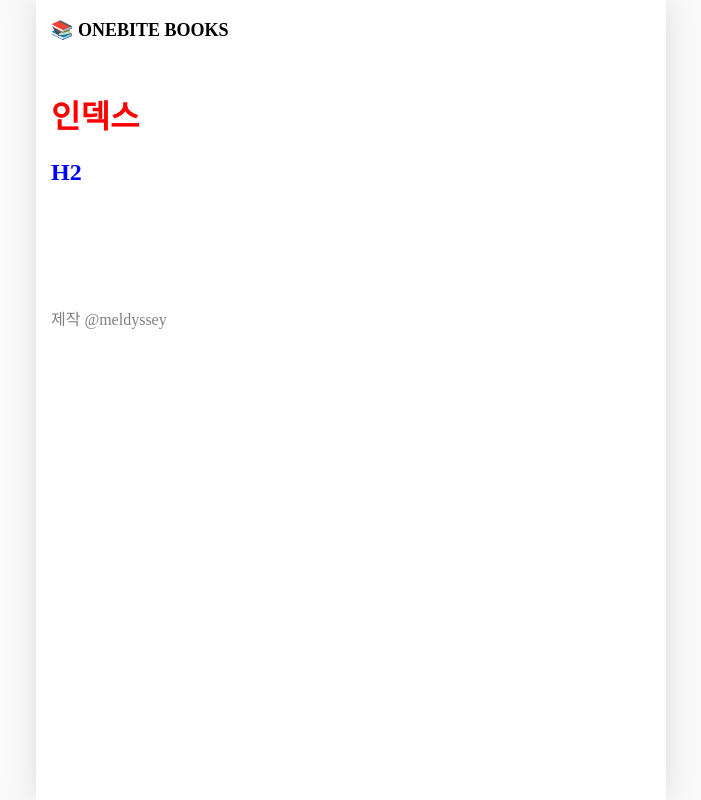
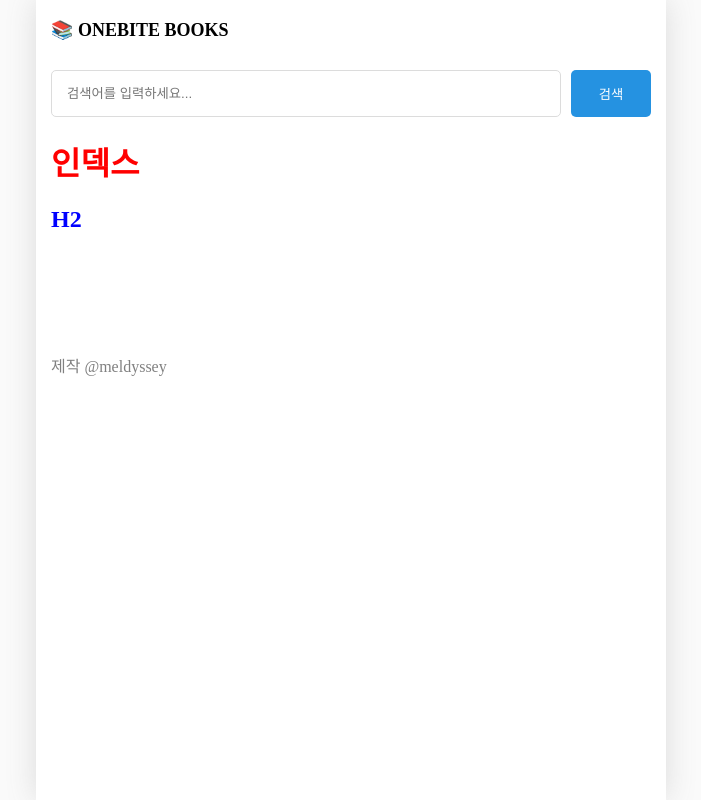
Before and after one commit to meldyssey/onebite-next, a Next.js app in the folder section02/: page / in a window 1280 px wide. Shown: the whole page, without its empty margins (289-990 px from the left). Built offline with nearby package versions, Linux system fonts and the light colour scheme.

Commit message:
page layout 설정

```diff
--- /dev/null
+++ b/section02/src/components/searchable-layout.module.css
@@ -0,0 +1,21 @@
+.searchbar_container{
+  display: flex;
+  gap: 10px;
+  margin-bottom: 20px;
+}
+
+.searchbar_container > input {
+  flex: 1;
+  padding: 15px;
+  border-radius: 5px;
+  border: 1px solid rgb(220, 220, 220);
+}
+
+.searchbar_container > button{
+  width: 80px;
+  border-radius: 5px;
+  border: none;
+  background-color: rgb(37, 146, 225);
+  color: white;
+  cursor: pointer;
+}
--- /dev/null
+++ b/section02/src/components/searchable-layout.tsx
@@ -0,0 +1,49 @@
+import { useRouter } from "next/router";
+import { ReactNode, useEffect, useState } from "react";
+import style from "./searchable-layout.module.css"
+
+
+export default function SearchableLayout({
+  children,
+}: {
+  children: ReactNode;
+}) {
+  const router = useRouter();
+  const [search, setSearch] = useState("");
+
+  const q = router.query.q as string;
+
+  useEffect(() => {
+    setSearch(q || "");
+  },[q])
+
+  const onChangeSearch = (e : React.ChangeEvent<HTMLInputElement>) => {
+    setSearch(e.target.value);
+  }
+
+  const onSubmit = () => {
+    if(!search || q === search) return;
+    router.push(`/search?q=${search}`)
+  };
+
+  const onKeyDown = (e: React.KeyboardEvent<HTMLInputElement>) => {
+    if(e.key === "Enter"){
+      onSubmit();
+    }
+  }
+
+  return (
+    <div>
+      <div className={style.searchbar_container}>
+        <input
+          value={search}
+          onKeyDown={onKeyDown}
+          onChange={onChangeSearch}
+          placeholder="검색어를 입력하세요..."
+        />
+        <button onClick={onSubmit}>검색</button>
+      </div>
+      {children}
+    </div>
+  )
+}
--- a/section02/src/pages/_app.tsx
+++ b/section02/src/pages/_app.tsx
@@ -1,14 +1,22 @@
 import GlobalLayout from "@/components/global-layout";
 import "@/styles/globals.css";
+import { NextPage } from "next";
 import type { AppProps } from "next/app";
+import { ReactNode } from "react";
 
+type NextPageWithLayout = NextPage & {
+  getLayout? : (page:ReactNode) => ReactNode;
+}
 
-export default function App({ Component, pageProps }: AppProps) {
+export default function App({ Component, pageProps }: AppProps & {
+  Component: NextPageWithLayout;
+}) {
 
+  const getLayout = Component.getLayout ?? ((page: ReactNode) => page);
 
   return (
     <GlobalLayout>
-      <Component {...pageProps} />
+      {getLayout(<Component {...pageProps} />)}
     </GlobalLayout>
   )
 }
--- a/section02/src/pages/index.tsx
+++ b/section02/src/pages/index.tsx
@@ -1,5 +1,7 @@
 // CSS Module
+import SearchableLayout from "@/components/searchable-layout";
 import style from "./index.module.css";
+import { ReactNode } from "react";
 
 export default function Home() {
   return (
@@ -9,3 +11,8 @@
     </>
   );
 }
+
+// JavaScript에서 함수는 객체이기 때문에 메서드 추가가 가능
+Home.getLayout = (page: ReactNode) => {
+  return <SearchableLayout>{page}</SearchableLayout>;
+}
--- a/section02/src/pages/search/index.tsx
+++ b/section02/src/pages/search/index.tsx
@@ -1,4 +1,6 @@
+import SearchableLayout from "@/components/searchable-layout";
 import { useRouter } from "next/router";
+import { ReactNode } from "react";
 
 export default function Page() {
 
@@ -9,3 +11,7 @@
     <h1>Search {q}</h1>
   )
 }
+
+Page.getLayout = (page: ReactNode) => {
+  return <SearchableLayout>{page}</SearchableLayout>;
+}
```
